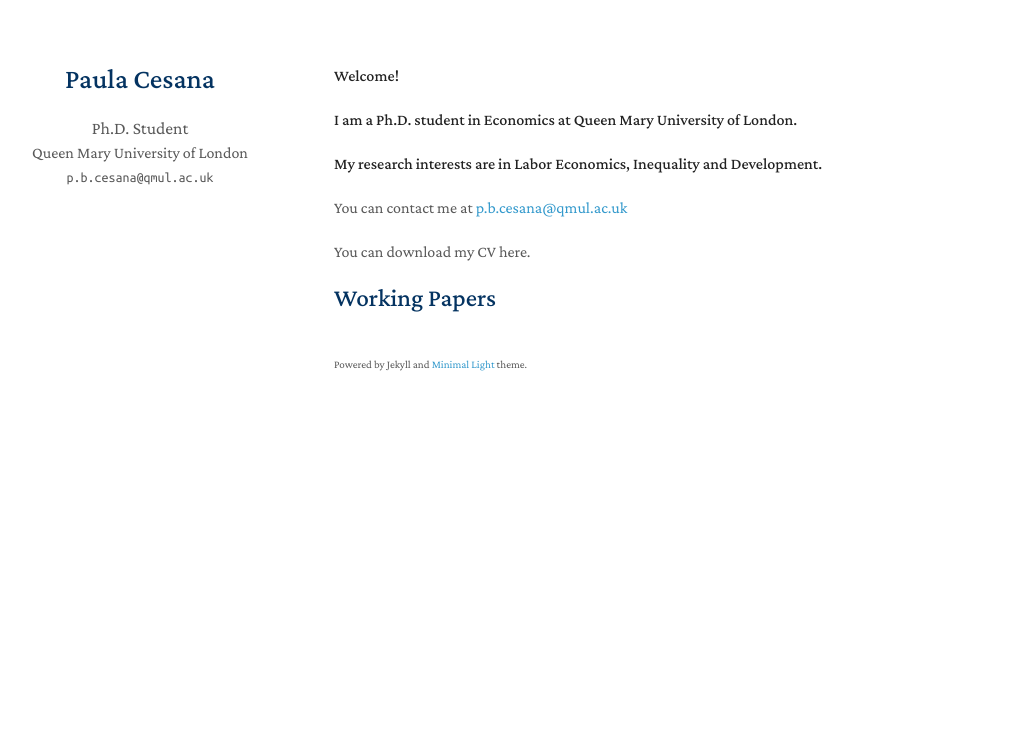
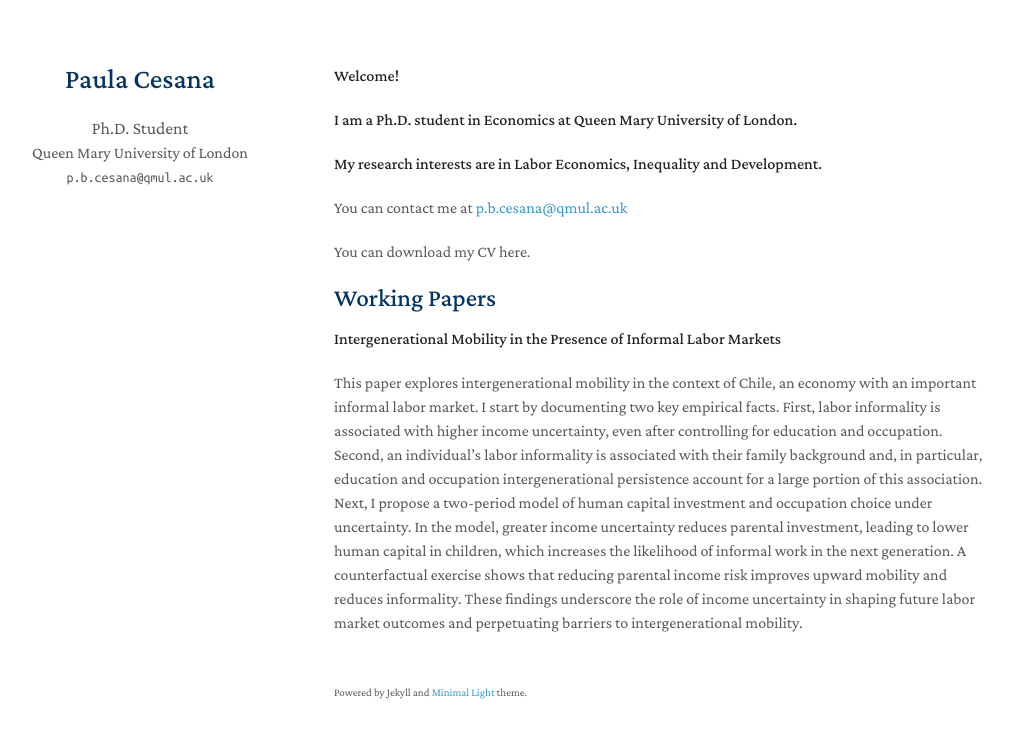
Before and after one commit to paulacesana/paulacesana.github.io, a Jekyll site: the page built from index.md, in a window 1280 px wide. Shown: the top 738 px of the page, without its empty margins (136-1149 px from the left). Built offline with Jekyll 4.4.1, drawn with Linux system fonts in a browser that asks for light colours; a style sheet for code colours, icons or effects is not loaded.

Commit message:
Update index.md
added first paper

```diff
--- a/index.md
+++ b/index.md
@@ -12,3 +12,7 @@ layout: homepage
  You can download my CV here.
 
 ## Working Papers
+
+**Intergenerational Mobility in the Presence of Informal Labor Markets**
+
+This paper explores intergenerational mobility in the context of Chile, an economy with an important informal labor market. I start by documenting two key empirical facts. First, labor informality is associated with higher income uncertainty, even after controlling for education and occupation. Second, an individual's labor informality is associated with their family background and, in particular, education and occupation intergenerational persistence account for a large portion of this association. Next, I propose a two-period model of human capital investment and occupation choice under uncertainty. In the model, greater income uncertainty reduces parental investment, leading to lower human capital in children, which increases the likelihood of informal work in the next generation. A counterfactual exercise shows that reducing parental income risk improves upward mobility and reduces informality. These findings underscore the role of income uncertainty in shaping future labor market outcomes and perpetuating barriers to intergenerational mobility.
```
